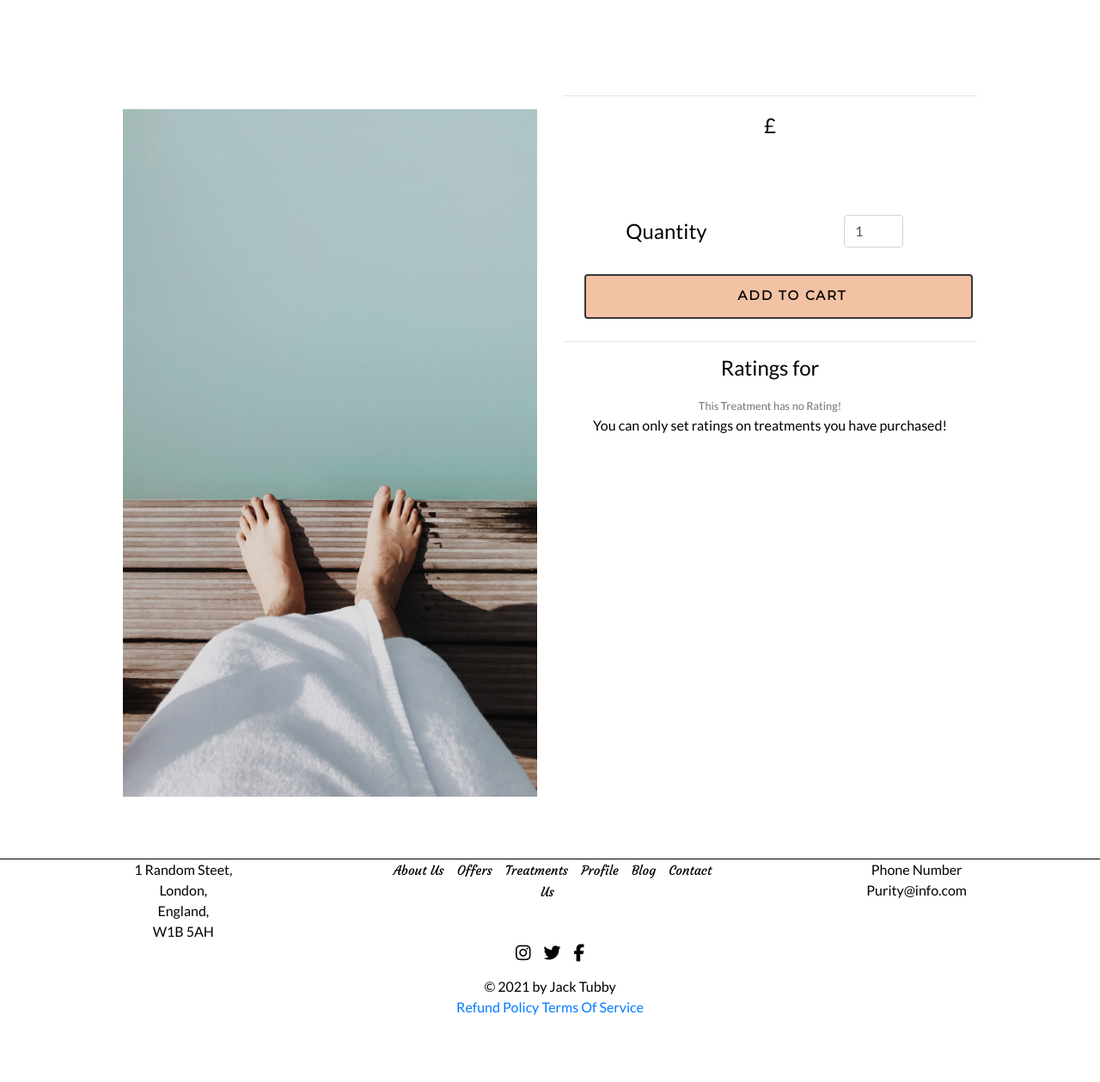
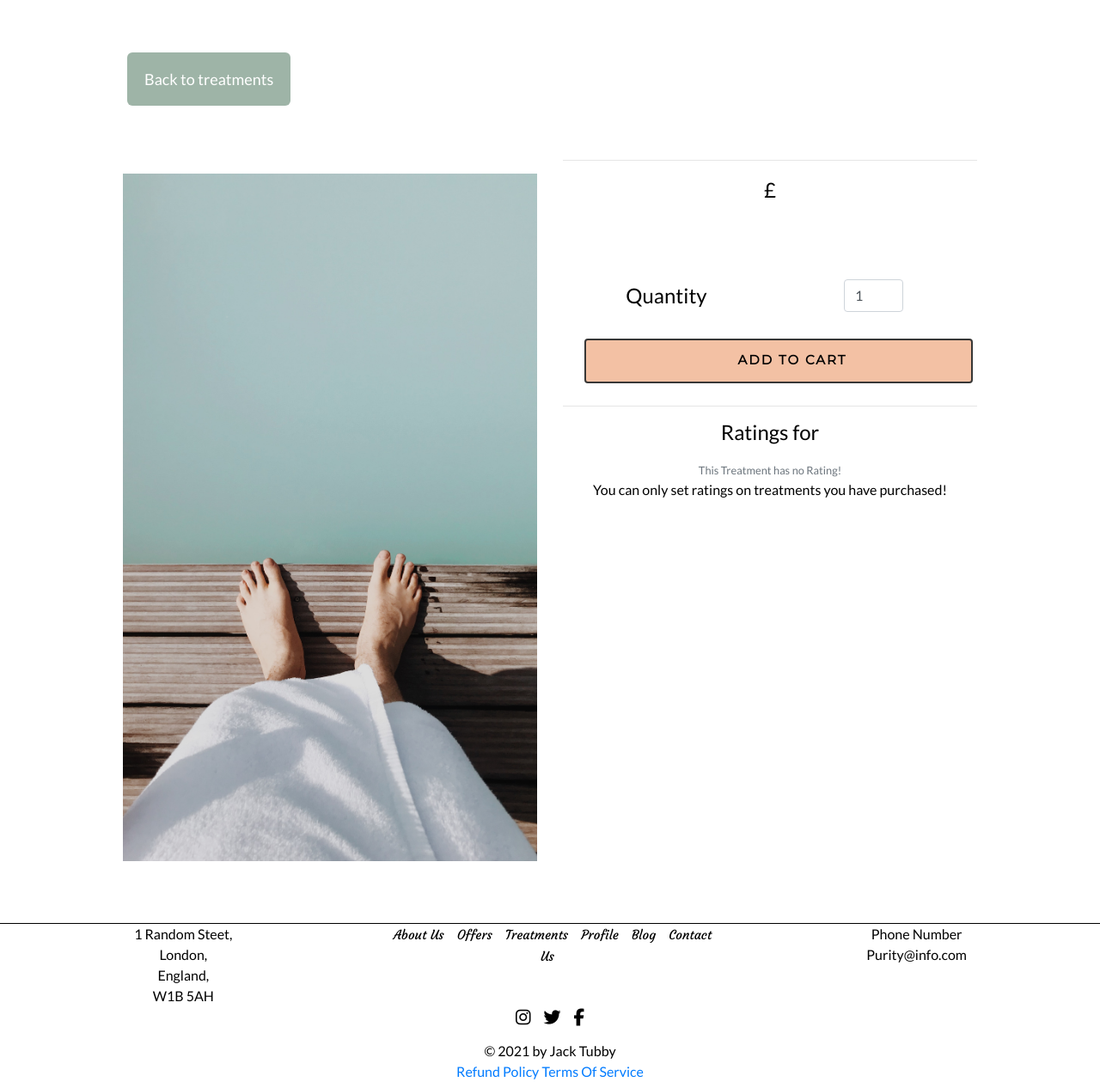
Before and after one commit to JackTubby/MS4-Spa, a Django app: template treatments/templates/treatments/treatment_detail.html in a window 1280 px wide. Shown: the part 85-1344 px from the top of the page at 86% size. Before the commit the page ends 1266 px from the top, so only its background shows below. Run offline with Django 3.2, Linux system fonts and the light colour scheme; the template is opened without the code that fills it, so the values that code supplies are empty; some libraries are stand-ins or nearby versions.

Commit message:
Add back to treatments btn

```diff
--- a/treatments/templates/treatments/treatment_detail.html
+++ b/treatments/templates/treatments/treatment_detail.html
@@ -9,6 +9,11 @@
 {% include 'includes/main-nav.html' %}
 <main id="treatment-details-main">
     <div class="container page-height page-padding pb-4">
+        <div class="row mb-5">
+            <div class="col-12">
+                <a href="{% url 'treatments' %}" class="purity-btn"><span>Back to treatments </span></a>
+            </div>
+        </div>
         <div class="row text-center">
             <div class="col-12 col-lg-6">
                 <div class="logoarea pt-5 pb-5">
```
